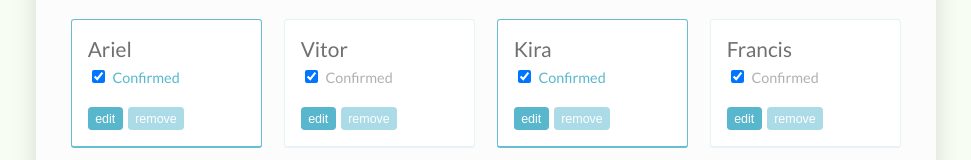
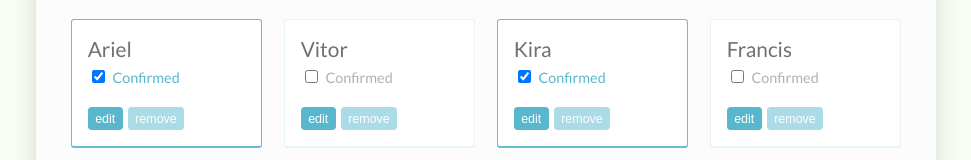
Before and after one commit to ayreal/rsvp, a React (Create React App) app: page / in a window 1280 px wide. Shown: the part 474-634 px from the top of the page, without its empty margins (154-1125 px from the left). Built offline with nearby package versions, Linux system fonts and the light colour scheme.

Commit message:
chekcboxes controlled

```diff
--- a/src/App.js
+++ b/src/App.js
@@ -39,12 +39,14 @@ class App extends Component {
   getTotalUnconfirmed = () => this.getTotalInvited() - this.getTotalConfirmed();
 
   toggleConfirmationAt = index => {
+    // debugger;
     this.setState({
       guests: this.state.guests.map((guest, ind) => {
+        const conf = !guest.isConfirmed;
         if (index === ind) {
           return {
             ...guest,
-            isConfirmed: !isConfirmed
+            isConfirmed: conf
           };
         }
         return guest;
@@ -58,7 +60,7 @@ class App extends Component {
 
   render() {
     return (
-      <div class="App">
+      <div className="App">
         <header>
           <h1>RSVP</h1>
           <GuestForm
@@ -66,7 +68,7 @@ class App extends Component {
             onChange={this.handleChange}
           />
         </header>
-        <div class="main">
+        <div className="main">
           <div>
             <h2>Invitees</h2>
             <ToggleResponded />
--- a/src/components/GuestList.js
+++ b/src/components/GuestList.js
@@ -1,8 +1,8 @@
-import React, { Component } from "react";
+import React from "react";
 
 const GuestList = props => {
   return (
-    <table class="counter">
+    <table className="counter">
       <tbody>
         <tr>
           <td>Attending:</td>
--- a/src/components/GuestTile.js
+++ b/src/components/GuestTile.js
@@ -8,7 +8,12 @@ class GuestTile extends Component {
       <li className={this.props.data.isConfirmed ? "responded" : null}>
         <span>{this.props.data.name}</span>
         <label>
-          <input type="checkbox" checked /> Confirmed
+          <input
+            type="checkbox"
+            checked={this.props.data.isConfirmed}
+            onChange={this.props.handleConfirmation}
+          />{" "}
+          Confirmed
         </label>
         <button>edit</button>
         <button>remove</button>
```
